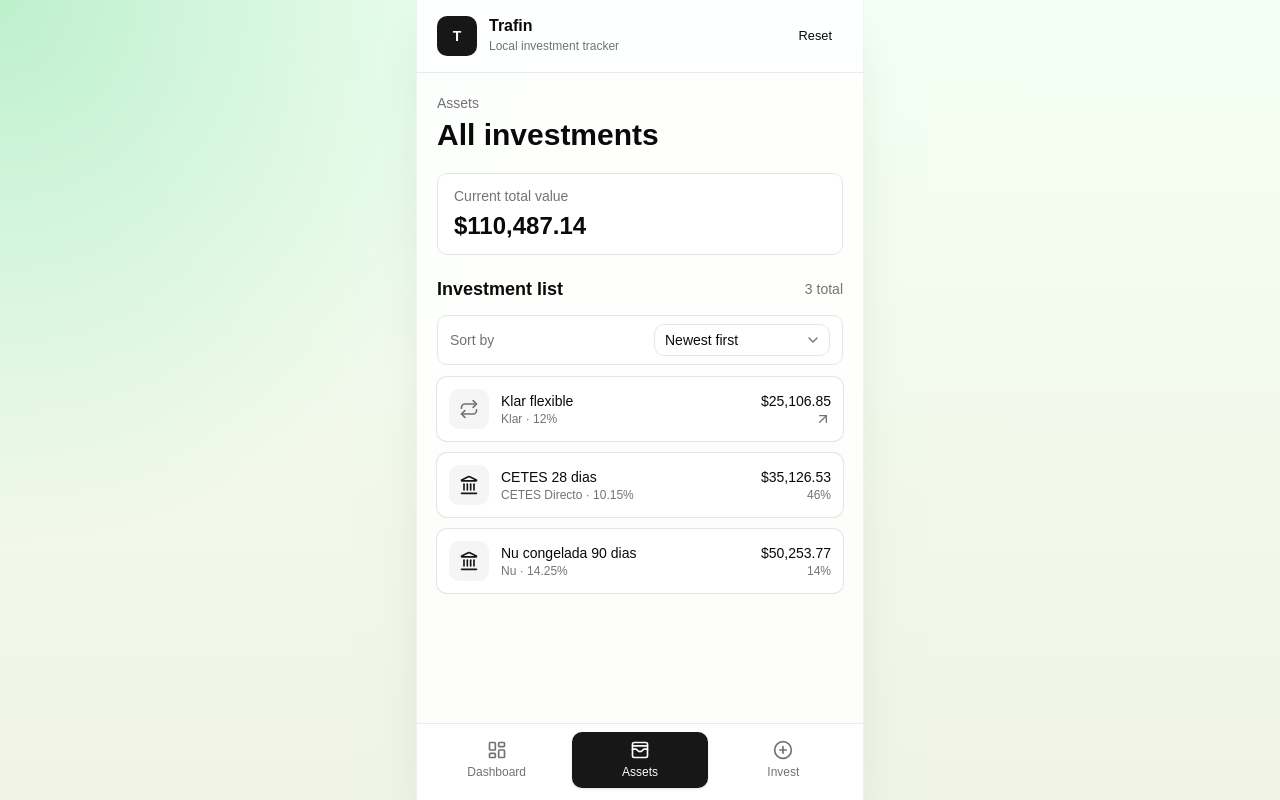
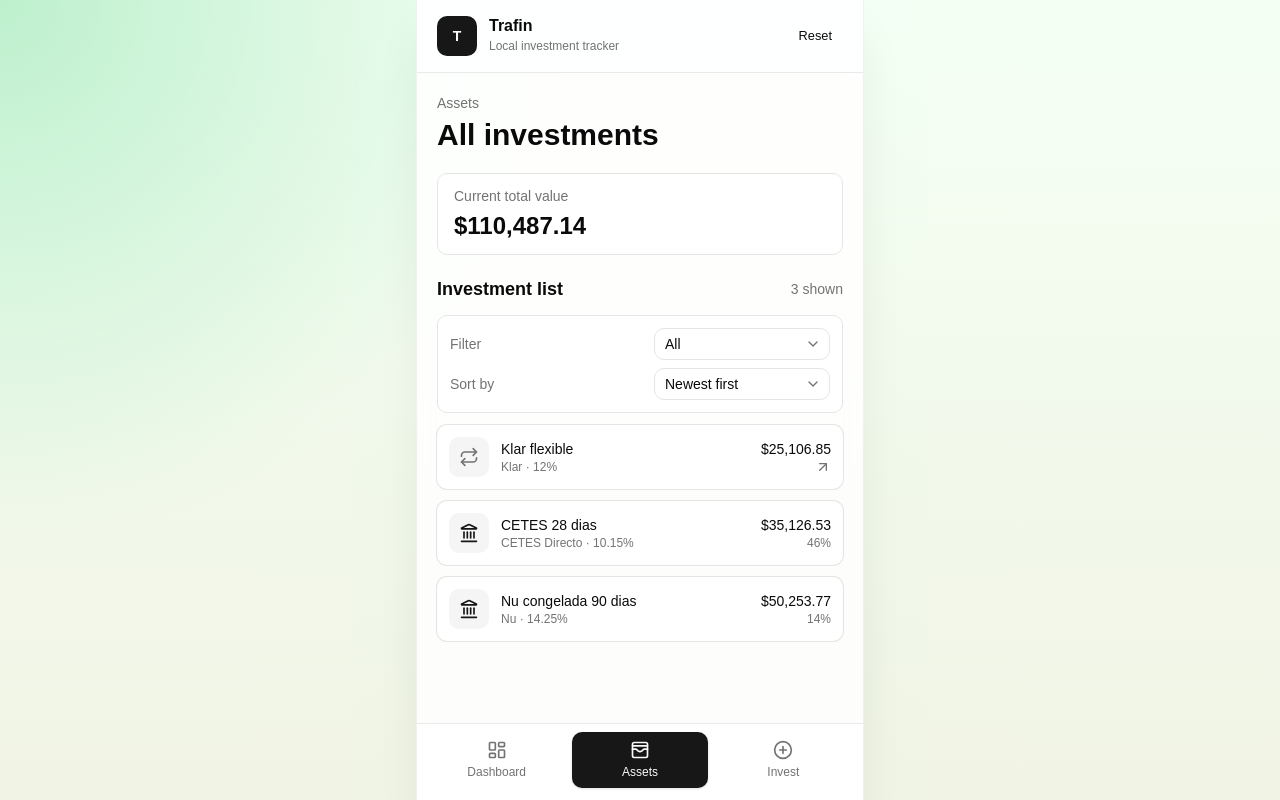
Before and after one commit to JorgeIba/Kadra, a React (Vite) app: page /assets in a window 1280 px wide. Built offline with nearby package versions, Linux system fonts and the light colour scheme.

Commit message:
Add assets filtering

```diff
--- a/src/app/screens/assets/AssetsScreen.tsx
+++ b/src/app/screens/assets/AssetsScreen.tsx
@@ -13,6 +13,13 @@ import {
   getSortedInvestments,
   type AssetSortOption,
 } from "@/app/screens/assets/assets-sorting"
+import {
+  ASSET_FILTER_OPTION_LABELS,
+  ASSET_FILTER_OPTION_VALUES,
+  ASSET_FILTER_OPTIONS,
+  getFilteredInvestments,
+  type AssetFilterOption,
+} from "@/app/screens/assets/assets-filtering"
 import {
   Select,
   SelectContent,
@@ -33,12 +40,23 @@ export function AssetsScreen({
   onAddInvestment,
   onInvestmentSelect,
 }: AssetsScreenProps) {
+  const [filterOption, setFilterOption] = useState<AssetFilterOption>(
+    ASSET_FILTER_OPTIONS.all,
+  )
   const [sortOption, setSortOption] = useState<AssetSortOption>(
     ASSET_SORT_OPTIONS.newest,
   )
   const asOfDate = new Date()
   const totalValue = getPortfolioEstimatedCurrentValue(investments, asOfDate)
-  const sortedInvestments = getSortedInvestments(investments, sortOption)
+  const filteredInvestments = getFilteredInvestments(
+    investments,
+    filterOption,
+    asOfDate,
+  )
+  const sortedInvestments = getSortedInvestments(
+    filteredInvestments,
+    sortOption,
+  )
   const investmentSummaries = sortedInvestments.map((investment) =>
     getInvestmentSummary(investment, asOfDate),
   )
@@ -70,11 +88,44 @@ export function AssetsScreen({
             <div className="flex items-center justify-between">
               <h2 className="text-lg font-semibold">Investment list</h2>
               <span className="text-sm font-medium text-muted-foreground">
-                {investmentSummaries.length} total
+                {investmentSummaries.length} shown
               </span>
             </div>
 
-            <div className="flex items-center justify-between gap-3 rounded-lg border bg-card px-3 py-2 text-card-foreground">
+            <div className="grid gap-2 rounded-lg border bg-card px-3 py-3 text-card-foreground">
+              <div className="flex items-center justify-between gap-3">
+                <span className="text-sm font-medium text-muted-foreground">
+                  Filter
+                </span>
+                <Select
+                  value={filterOption}
+                  onValueChange={(value) => {
+                    setFilterOption(value as AssetFilterOption)
+                  }}
+                >
+                  <SelectTrigger
+                    className="w-44"
+                    aria-label="Filter investments"
+                  >
+                    <SelectValue>
+                      {(value: AssetFilterOption | null) =>
+                        value === null
+                          ? "Select filter"
+                          : ASSET_FILTER_OPTION_LABELS[value]
+                      }
+                    </SelectValue>
+                  </SelectTrigger>
+                  <SelectContent>
+                    {ASSET_FILTER_OPTION_VALUES.map((option) => (
+                      <SelectItem key={option} value={option}>
+                        {ASSET_FILTER_OPTION_LABELS[option]}
+                      </SelectItem>
+                    ))}
+                  </SelectContent>
+                </Select>
+              </div>
+
+              <div className="flex items-center justify-between gap-3">
                 <span className="text-sm font-medium text-muted-foreground">
                   Sort by
                 </span>
@@ -103,7 +154,13 @@ export function AssetsScreen({
                 </Select>
               </div>
             </div>
+          </div>
 
+          {investmentSummaries.length === 0 ? (
+            <div className="rounded-lg border border-dashed bg-card px-4 py-6 text-center text-sm text-muted-foreground">
+              No investments match this filter.
+            </div>
+          ) : (
             <div className="space-y-3">
               {investmentSummaries.map((investment) => (
                 <InvestmentCard
@@ -113,6 +170,7 @@ export function AssetsScreen({
                 />
               ))}
             </div>
+          )}
         </div>
       )}
     </section>
--- /dev/null
+++ b/src/app/screens/assets/assets-filtering.ts
@@ -0,0 +1,58 @@
+import {
+  DERIVED_STATUSES,
+  INVESTMENT_TYPES,
+  getDerivedStatus,
+  type Investment,
+} from "@/domain/investments"
+
+export const ASSET_FILTER_OPTIONS = {
+  all: "all",
+  fixedTerm: "fixed-term",
+  openEnded: "open-ended",
+  active: "active",
+  finished: "finished",
+} as const
+
+export type AssetFilterOption =
+  (typeof ASSET_FILTER_OPTIONS)[keyof typeof ASSET_FILTER_OPTIONS]
+
+export const ASSET_FILTER_OPTION_LABELS = {
+  [ASSET_FILTER_OPTIONS.all]: "All",
+  [ASSET_FILTER_OPTIONS.fixedTerm]: "Fixed term",
+  [ASSET_FILTER_OPTIONS.openEnded]: "Open ended",
+  [ASSET_FILTER_OPTIONS.active]: "Active",
+  [ASSET_FILTER_OPTIONS.finished]: "Finished",
+} as const satisfies Record<AssetFilterOption, string>
+
+export const ASSET_FILTER_OPTION_VALUES = [
+  ASSET_FILTER_OPTIONS.all,
+  ASSET_FILTER_OPTIONS.fixedTerm,
+  ASSET_FILTER_OPTIONS.openEnded,
+  ASSET_FILTER_OPTIONS.active,
+  ASSET_FILTER_OPTIONS.finished,
+] as const satisfies ReadonlyArray<AssetFilterOption>
+
+export function getFilteredInvestments(
+  investments: Investment[],
+  filterOption: AssetFilterOption,
+  asOfDate: Date,
+) {
+  return investments.filter((investment) => {
+    switch (filterOption) {
+      case ASSET_FILTER_OPTIONS.all:
+        return true
+      case ASSET_FILTER_OPTIONS.fixedTerm:
+        return investment.type === INVESTMENT_TYPES.fixedTerm
+      case ASSET_FILTER_OPTIONS.openEnded:
+        return investment.type === INVESTMENT_TYPES.openEnded
+      case ASSET_FILTER_OPTIONS.active:
+        return (
+          getDerivedStatus(investment, asOfDate) === DERIVED_STATUSES.active
+        )
+      case ASSET_FILTER_OPTIONS.finished:
+        return (
+          getDerivedStatus(investment, asOfDate) === DERIVED_STATUSES.finished
+        )
+    }
+  })
+}
```
Also changed, not shown: 2 other files (tests, documents, lock files or other folders). Lines whose indentation alone changed are shown as unchanged.
